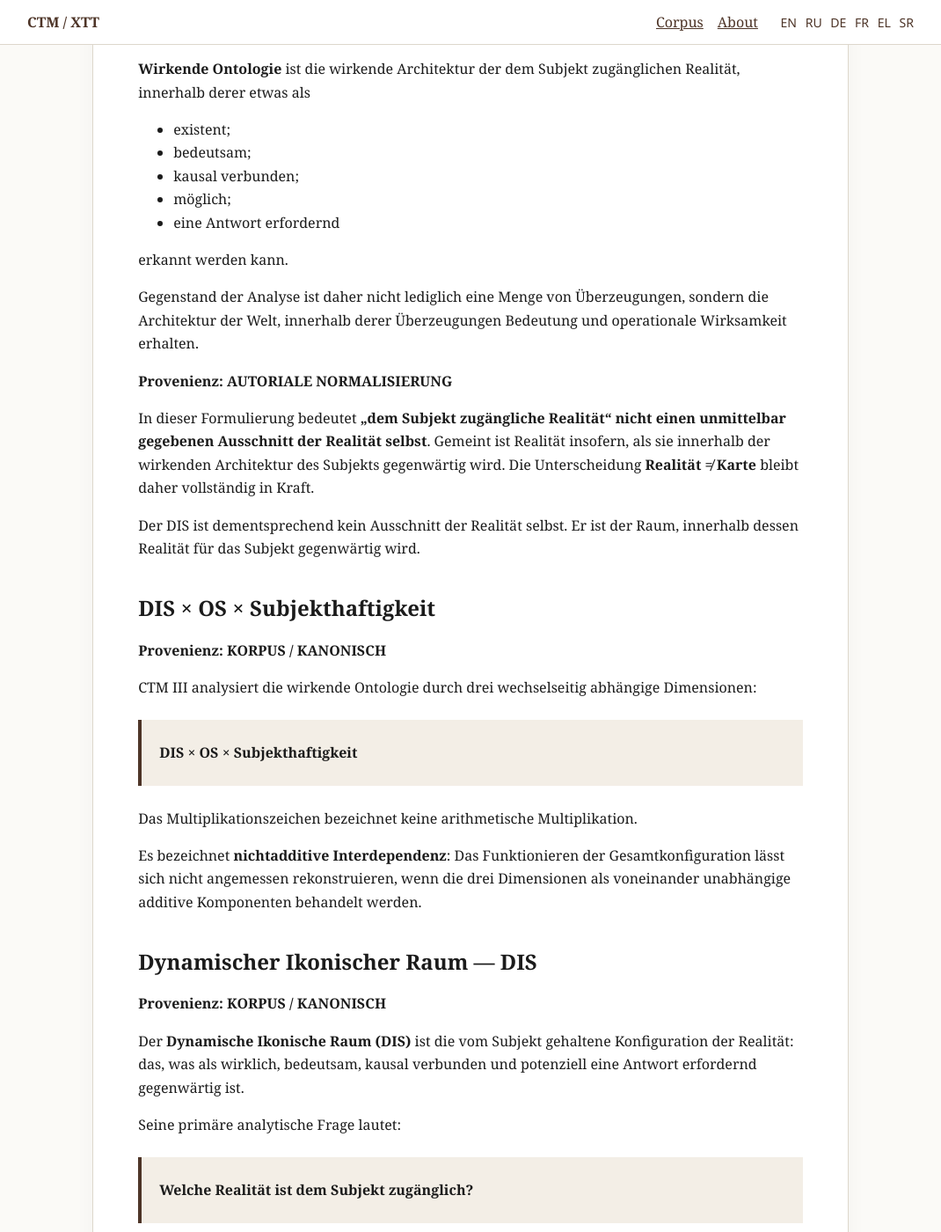
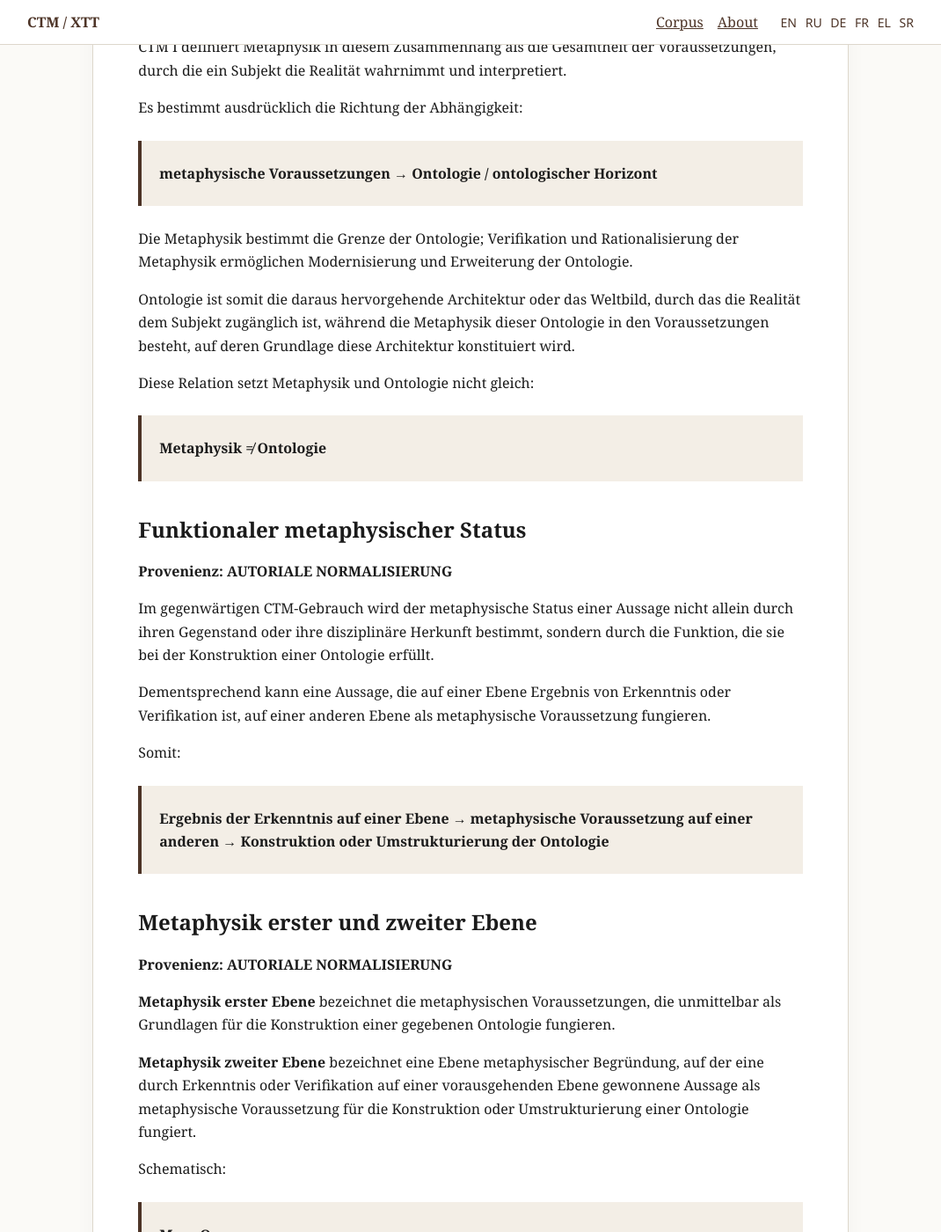
Before and after one commit to LeonAbasgus/Christians-of-the-Third-Millennium-Project, a Jekyll site: the page built from docs/de/index.md, in a window 1280 px wide and 1400 px high, scrolled down 8617 px. Shown: the whole window at 88% size, without its empty margins (105-1175 px from the left). Built offline with Jekyll 4.4.1, drawn with Linux system fonts in a browser that asks for light colours; some of the changed text lies outside the part shown.

```diff
--- a/docs/de/index.md
+++ b/docs/de/index.md
@@ -254,7 +254,74 @@ Die Unterscheidung zwischen Realität und Karte macht innerhalb der analytischen
 
 ---
 
-# 5. Wirkende Ontologie
+# 5. Metaphysische Voraussetzungen und Ontologie
+
+## Grundrelation
+
+**Provenienz: KORPUS / KANONISCH**
+
+CTM I definiert Metaphysik in diesem Zusammenhang als die Gesamtheit der Voraussetzungen, durch die ein Subjekt die Realität wahrnimmt und interpretiert.
+
+Es bestimmt ausdrücklich die Richtung der Abhängigkeit:
+
+> **metaphysische Voraussetzungen → Ontologie / ontologischer Horizont**
+
+Die Metaphysik bestimmt die Grenze der Ontologie; Verifikation und Rationalisierung der Metaphysik ermöglichen Modernisierung und Erweiterung der Ontologie.
+
+Ontologie ist somit die daraus hervorgehende Architektur oder das Weltbild, durch das die Realität dem Subjekt zugänglich ist, während die Metaphysik dieser Ontologie in den Voraussetzungen besteht, auf deren Grundlage diese Architektur konstituiert wird.
+
+Diese Relation setzt Metaphysik und Ontologie nicht gleich:
+
+> **Metaphysik ≠ Ontologie**
+
+## Funktionaler metaphysischer Status
+
+**Provenienz: AUTORIALE NORMALISIERUNG**
+
+Im gegenwärtigen CTM-Gebrauch wird der metaphysische Status einer Aussage nicht allein durch ihren Gegenstand oder ihre disziplinäre Herkunft bestimmt, sondern durch die Funktion, die sie bei der Konstruktion einer Ontologie erfüllt.
+
+Dementsprechend kann eine Aussage, die auf einer Ebene Ergebnis von Erkenntnis oder Verifikation ist, auf einer anderen Ebene als metaphysische Voraussetzung fungieren.
+
+Somit:
+
+> **Ergebnis der Erkenntnis auf einer Ebene → metaphysische Voraussetzung auf einer anderen → Konstruktion oder Umstrukturierung der Ontologie**
+
+## Metaphysik erster und zweiter Ebene
+
+**Provenienz: AUTORIALE NORMALISIERUNG**
+
+**Metaphysik erster Ebene** bezeichnet die metaphysischen Voraussetzungen, die unmittelbar als Grundlagen für die Konstruktion einer gegebenen Ontologie fungieren.
+
+**Metaphysik zweiter Ebene** bezeichnet eine Ebene metaphysischer Begründung, auf der eine durch Erkenntnis oder Verifikation auf einer vorausgehenden Ebene gewonnene Aussage als metaphysische Voraussetzung für die Konstruktion oder Umstrukturierung einer Ontologie fungiert.
+
+Schematisch:
+
+> **M₁ → O**
+> **M₂ → M₁ → O**
+
+Diese Ausdrücke bezeichnen Begründungsrelationen, nicht chronologische Stadien und nicht die Erste und Zweite Ontologie des CTM.
+
+> **Metaphysik erster/zweiter Ebene ≠ Erste/Zweite Ontologie**
+
+## Raum der Metaphysiken
+
+**Provenienz: KORPUS / KANONISCH für das Begriffsfeld; AUTORIALE NORMALISIERUNG für die vorliegende Relation**
+
+CTM unterscheidet eine Pluralität und Veränderlichkeit metaphysischer Möglichkeiten und entwickelt den Begriff eines Raums möglicher Metaphysiken.
+
+Der **Raum der Metaphysiken** bezeichnet das Feld verfügbarer oder möglicher Konfigurationen metaphysischer Voraussetzungen, durch die unterschiedliche ontologische Architekturen möglich werden können.
+
+Eine Veränderung innerhalb dieses Feldes ist von einer bloß lokalen Veränderung innerhalb einer bereits konstituierten Ontologie zu unterscheiden.
+
+Dementsprechend lautet die gegenwärtige Architektur:
+
+> **Realität → metaphysische Voraussetzungen → Ontologie / wirkende Ontologie → Antwort → Folgen → Verifikation und Korrektur**
+
+Verifikation kann eine Nichtübereinstimmung zwischen Realität und wirkender Karte offenlegen; die Korrektur metaphysischer Voraussetzungen kann daher eine entsprechende Umstrukturierung der Ontologie erfordern.
+
+---
+
+# 6. Wirkende Ontologie
 
 ## Arbeitsbegriff
 
@@ -760,6 +827,8 @@ Die spätere Formulierung bestimmt den gegenwärtigen methodologischen Gebrauch.
 
 Die frühere Formulierung bleibt Teil der Genealogie des Begriffs.
 
+Version 1.1 stellt die im Korpus etablierte Abhängigkeit zwischen metaphysischen Voraussetzungen und Ontologie wieder her und normalisiert ausdrücklich den funktionalen Status metaphysischer Aussagen sowie die Unterscheidung zwischen Metaphysik erster und zweiter Ebene. Sie schreibt diese letztere Terminologie CTM I–III nicht rückwirkend zu.
+
 ## Metadaten-Versionierung
 
 **Provenienz: AUTORIALE NORMALISIERUNG**
```
Also changed, not shown: other parts of docs/de/index.md (+17 -17 lines).
